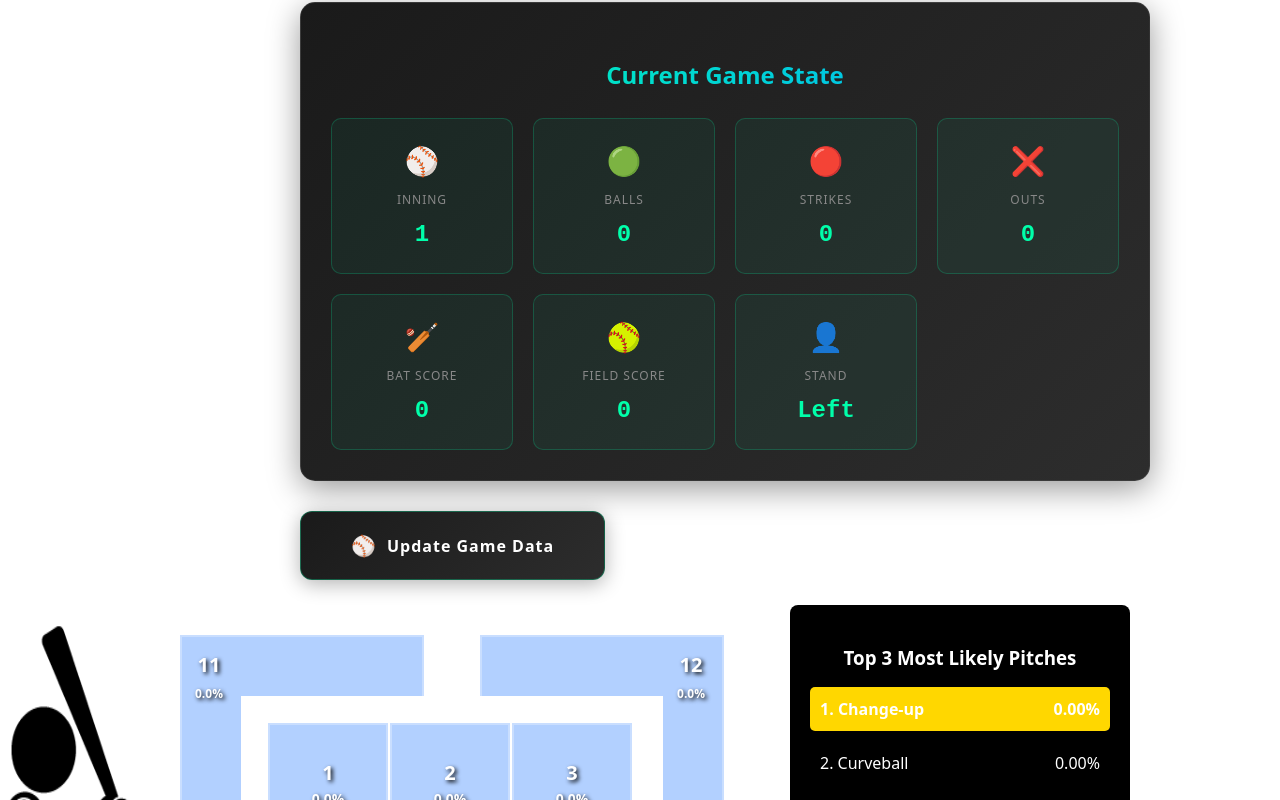
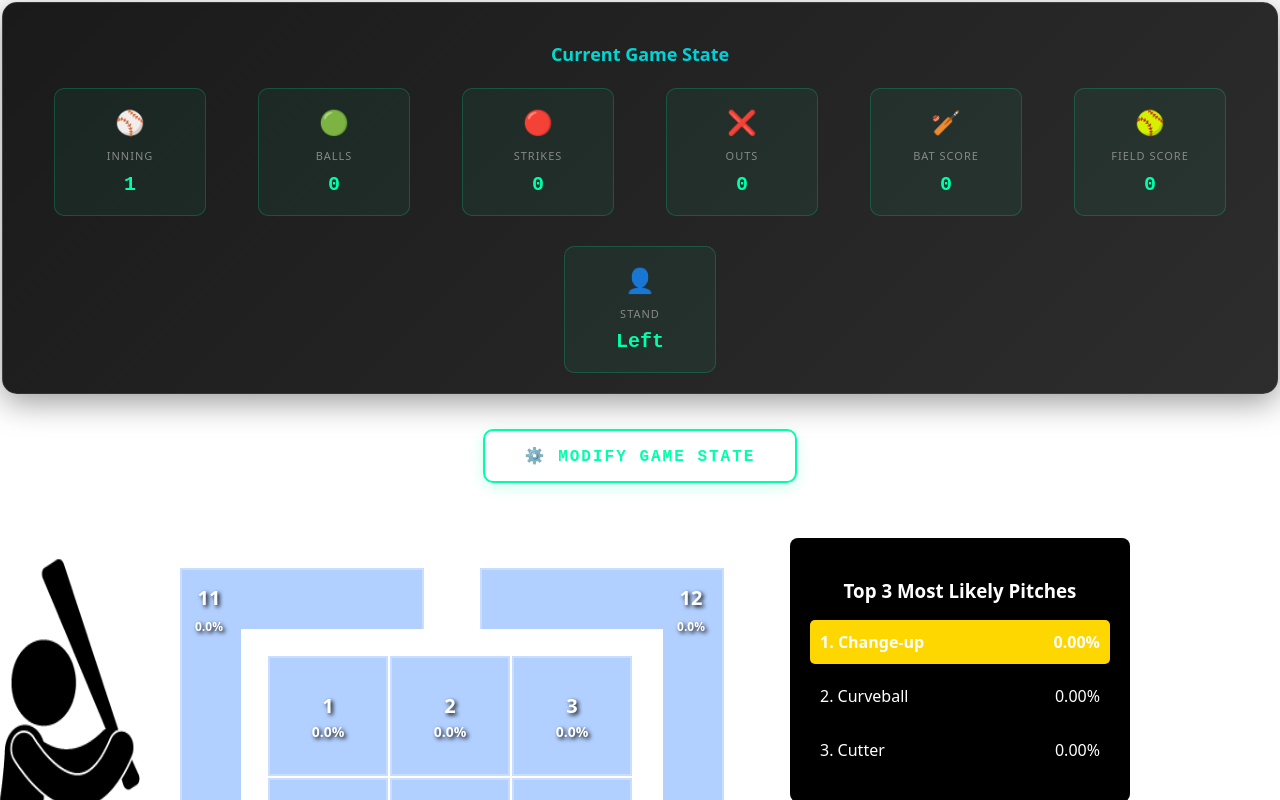
Before and after one commit to ZackDoll/frontend, a React (Vite) app: page / in a window 1280 px wide. Shown: the top 800 px of the page. Built offline with nearby package versions, Linux system fonts and the light colour scheme; no server answers.

Commit message:
fixed button/label issues

```diff
--- a/src/App.jsx
+++ b/src/App.jsx
@@ -123,29 +123,32 @@ const openEditModal = (pitch) => {
  {pitch && (
   <div style={{
     background: 'linear-gradient(135deg, #1a1a1a 0%, #2d2d2d 100%)',
-    padding: '30px',
+    padding: '20px 40px',
     borderRadius: '15px',
     marginBottom: '30px',
     color: 'white',
-    marginLeft: '170px',
-    maxWidth: '1200px',
     boxShadow: '0 8px 32px rgba(0, 0, 0, 0.4)',
-    border: '1px solid rgba(255, 255, 255, 0.1)'
+    border: '1px solid rgba(255, 255, 255, 0.1)',
+    margin: '0 auto 30px auto',  // center it
+    maxWidth: '95%'  // responsive width
   }}>
     <h3 style={{
-      marginBottom: '25px',
-      fontSize: '24px',
+      marginBottom: '20px',
+      fontSize: '18px',
       fontWeight: '600',
       background: 'linear-gradient(90deg, #00ffaa, #00aaff)',
       WebkitBackgroundClip: 'text',
       WebkitTextFillColor: 'transparent',
-      backgroundClip: 'text'
+      backgroundClip: 'text',
+      textAlign: 'center'
     }}>Current Game State</h3>
 
     <div style={{
-      display: 'grid',
-      gridTemplateColumns: 'repeat(auto-fit, minmax(180px, 1fr))',
-      gap: '20px'
+      display: 'flex',  // changed from grid
+      justifyContent: 'space-around',  // evenly distribute
+      alignItems: 'center',
+      gap: '30px',
+      flexWrap: 'wrap'  // wrap on smaller screens
     }}>
       {[
         { label: 'Inning', value: pitch.inning, icon: '⚾' },
@@ -158,11 +161,13 @@ const openEditModal = (pitch) => {
       ].map((stat, index) => (
         <div key={index} style={{
           backgroundColor: 'rgba(0, 255, 170, 0.05)',
-          padding: '20px',
+          padding: '15px 25px',
           borderRadius: '10px',
           border: '1px solid rgba(0, 255, 170, 0.2)',
           transition: 'all 0.3s ease',
-          cursor: 'default'
+          cursor: 'default',
+          minWidth: '100px',  // consistent sizing
+          textAlign: 'center'
         }}
         onMouseEnter={(e) => {
           e.currentTarget.style.backgroundColor = 'rgba(0, 255, 170, 0.1)';
@@ -175,24 +180,21 @@ const openEditModal = (pitch) => {
           e.currentTarget.style.transform = 'translateY(0)';
         }}>
           <div style={{
-            fontSize: '28px',
-            marginBottom: '10px',
-            textAlign: 'center'
+            fontSize: '24px',
+            marginBottom: '8px'
           }}>{stat.icon}</div>
           <div style={{
-            fontSize: '12px',
+            fontSize: '11px',
             color: '#888',
             textTransform: 'uppercase',
             letterSpacing: '1px',
-            marginBottom: '8px',
-            textAlign: 'center',
+            marginBottom: '5px',
             fontWeight: '500'
           }}>{stat.label}</div>
           <div style={{
-            fontSize: '24px',
+            fontSize: '20px',
             fontWeight: 'bold',
             color: '#00ffaa',
-            textAlign: 'center',
             fontFamily: 'monospace'
           }}>{stat.value}</div>
         </div>
@@ -201,39 +203,44 @@ const openEditModal = (pitch) => {
   </div>
 )}
 
+<div style={{
+  display: 'flex',
+  justifyContent: 'center',  // centers button
+  marginBottom: '30px'
+}}>
   <button
     onClick={openCreateModal}
     style={{
-    marginLeft: '170px',
-    background: 'linear-gradient(135deg, #1a1a1a 0%, #2d2d2d 100%)',
-    color: 'white',
-    border: '1px solid rgba(0, 255, 170, 0.3)',
-    padding: '20px 50px',
+      backgroundColor: 'transparent',
+      color: '#00ffaa',
+      border: '2px solid #00ffaa',
+      padding: '15px 40px',
       fontSize: '16px',
       fontWeight: '600',
-    borderRadius: '12px',
+      borderRadius: '10px',
       cursor: 'pointer',
       transition: 'all 0.3s ease',
-    letterSpacing: '1px',
-    boxShadow: '0 4px 20px rgba(0, 0, 0, 0.3)',
-    display: 'flex',
-    alignItems: 'center',
-    gap: '10px'
+      textTransform: 'uppercase',
+      letterSpacing: '2px',
+      fontFamily: 'monospace',
+      boxShadow: '0 4px 15px rgba(0, 255, 170, 0.2)'
     }}
     onMouseEnter={(e) => {
-    e.currentTarget.style.borderColor = 'rgba(0, 255, 170, 0.6)';
-    e.currentTarget.style.transform = 'translateY(-3px)';
-    e.currentTarget.style.boxShadow = '0 6px 25px rgba(0, 255, 170, 0.3)';
+      e.currentTarget.style.backgroundColor = '#00ffaa';
+      e.currentTarget.style.color = '#000';
+      e.currentTarget.style.transform = 'translateY(-2px)';
+      e.currentTarget.style.boxShadow = '0 6px 20px rgba(0, 255, 170, 0.4)';
     }}
     onMouseLeave={(e) => {
-    e.currentTarget.style.borderColor = 'rgba(0, 255, 170, 0.3)';
+      e.currentTarget.style.backgroundColor = 'transparent';
+      e.currentTarget.style.color = '#00ffaa';
       e.currentTarget.style.transform = 'translateY(0)';
-    e.currentTarget.style.boxShadow = '0 4px 20px rgba(0, 0, 0, 0.3)';
+      e.currentTarget.style.boxShadow = '0 4px 15px rgba(0, 255, 170, 0.2)';
     }}
   >
-  <span style={{fontSize: '20px'}}>⚾</span>
-  <span>{pitch.inning ? 'Update Game Data' : 'Enter Game Data'}</span>
+    {pitch.inning ? '⚙️ Modify Game State' : '▶️ Enter Game State'}
   </button>
+</div>
 
     {result && (
       <div style={{
```
Lines whose indentation alone changed are shown as unchanged.
